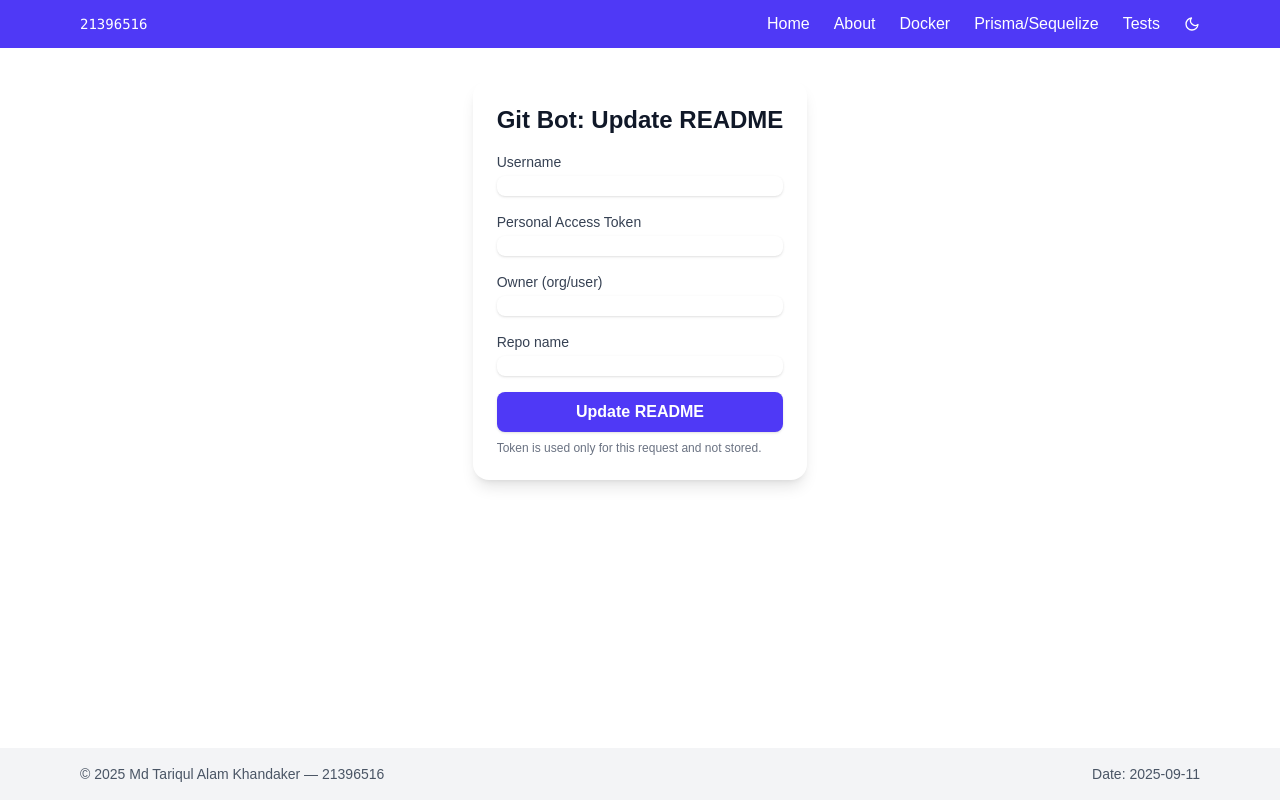
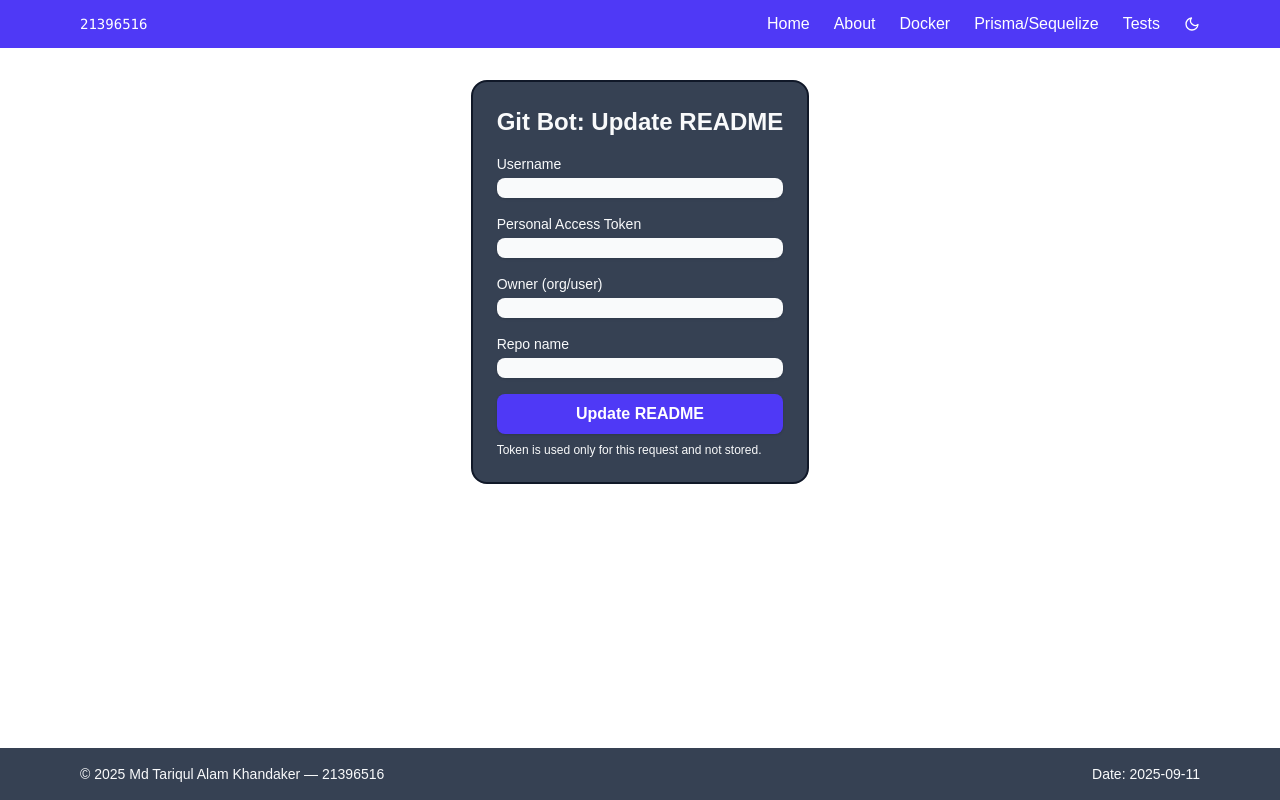
Before and after one commit to Tareq0377/my-gitbot-app, a Next.js app: page / in a window 1280 px wide. Built offline with nearby package versions, Linux system fonts and the light colour scheme.

Commit message:
dark theme updated

```diff
--- a/src/app/about/page.tsx
+++ b/src/app/about/page.tsx
@@ -1,4 +1,10 @@
 // pages/docker.tsx
 export default function About() {
-  return <div><h2 className="bg-emerald-600 text-amber-300 text-2xl dark:bg-amber-800">About (placeholder)</h2></div>;
+  return (
+    <div className="max-w-2xl mx-auto mt-8 p-6 dark:bg-white dark:text-gray-900">
+      <h2 className="text-gray-800 text-2xl">
+        Content available soon!!!
+      </h2>
+    </div>
+  );
 }
--- a/src/app/components/Footer.tsx
+++ b/src/app/components/Footer.tsx
@@ -9,7 +9,7 @@ const STUDENT_NUMBER = "21396516";
 export default function Footer() {
   const today = format(new Date(), "yyyy-MM-dd");
   return (
-    <footer className="bg-gray-100 dark:bg-gray-900 text-gray-600 dark:text-gray-300 py-4 mt-auto">
+    <footer className="bg-gray-700 dark:bg-gray-100 text-gray-50 dark:text-gray-700 py-4 mt-auto">
       <div className="max-w-6xl mx-auto px-4 text-sm flex justify-between">
         <span>&copy; {new Date().getFullYear()} {STUDENT_NAME} — {STUDENT_NUMBER}</span>
         <span>Date: {today}</span>
--- a/src/app/components/Header.tsx
+++ b/src/app/components/Header.tsx
@@ -21,7 +21,7 @@ export default function Header() {
   return (
     <header className="bg-indigo-600 text-white dark:bg-fuchsia-600">
       <div className="max-w-6xl mx-auto px-4 py-3 flex justify-between items-center">
-        <div className="font-mono text-sm">{STUDENT_NUMBER}</div>
+        <div className="font-mono text-sm"><Link href="/" onClick={() => setTab("home")} className="">{STUDENT_NUMBER} </Link></div>
         <nav>
           <button onClick={() => setOpen(!open)} className="md:hidden p-2 focus:outline-none" aria-label="Toggle menu">
             <svg width="24" height="24" fill="none" stroke="currentColor" strokeWidth="2" viewBox="0 0 24 24"><path d="M4 6h16M4 12h16M4 18h16" /></svg>
--- a/src/app/components/ThemeToggle.tsx
+++ b/src/app/components/ThemeToggle.tsx
@@ -3,7 +3,6 @@
 import{ FiSun, FiMoon} from 'react-icons/fi'
 import { useState,useEffect } from 'react'
 import { useTheme } from 'next-themes'
-import Image from 'next/image'
 
 export default function ModeToggler(){
     const [mounted, setMounted] = useState(false)
--- a/src/app/globals.css
+++ b/src/app/globals.css
@@ -1,11 +1,12 @@
 @import "tailwindcss";
+@custom-variant dark (&:where(.dark, .dark *));
 
 /* :root {
   --background: #ffffff;
   --foreground: #171717;
 } */
 
-@media (prefers-color-scheme: system) {
+@media (prefers-color-scheme: dark) {
   :root {
     --background: #0a0a0a;
     --foreground: #ededed;
--- a/src/app/layout.tsx
+++ b/src/app/layout.tsx
@@ -1,19 +1,8 @@
 import type { Metadata } from "next";
-import { Geist, Geist_Mono } from "next/font/google";
 import "./globals.css";
 import Header from "./components/Header";
 import Footer from "./components/Footer";
 import { ThemeProvider } from "./components/ThemeProvider";
-
-const geistSans = Geist({
-  variable: "--font-geist-sans",
-  subsets: ["latin"],
-});
-
-const geistMono = Geist_Mono({
-  variable: "--font-geist-mono",
-  subsets: ["latin"],
-});
 
 export const metadata: Metadata = {
   title: "Gitbot App",
@@ -28,7 +17,7 @@ export default function RootLayout({
   return (
     <html lang="en" suppressHydrationWarning>
       <body
-        className={`${geistSans.variable} ${geistMono.variable} antialiased flex flex-col min-h-screen bg-white text-gray-900 dark:bg-gray-900 dark:text-gray-100`}
+        className={`antialiased flex flex-col min-h-screen bg-white text-gray-900 dark:text-gray-50`}
       >
         <ThemeProvider attribute="class"
           defaultTheme="system"
--- a/src/app/page.tsx
+++ b/src/app/page.tsx
@@ -31,36 +31,36 @@ export default function Home() {
 
     return (
 
-        <div className="max-w-2xl mx-auto mt-8 p-6 bg-white shadow-lg rounded-2xl dark:bg-amber-400 text-emerald-600">
-            <h2 className="text-2xl font-bold mb-4 text-gray-900 dark:text-gray-100">Git Bot: Update README</h2>
+        <div className="max-w-2xl mx-auto mt-8 p-6 bg-gray-700 border-2 border-gray-900 rounded-2xl text-gray-50 dark:bg-gray-50 dark:text-gray-900">
+            <h2 className="text-2xl font-bold mb-4 text-gray-50 dark:text-gray-900">Git Bot: Update README</h2>
 
 
-            <form onSubmit={handleSubmit} className="space-y-4" aria-describedby="form-help">
+            <form onSubmit={handleSubmit} className="space-y-4 " aria-describedby="form-help">
                 <div>
-                    <label htmlFor="username" className="block text-sm font-medium text-gray-700 dark:text-gray-300">Username</label>
+                    <label htmlFor="username" className="block text-sm font-medium text-gray-50 dark:text-gray-900">Username</label>
                     <input id="username" required value={form.username} onChange={e => setForm({ ...form, username: e.target.value })}
-                        className="mt-1 block w-full rounded-lg border-gray-300 dark:border-gray-600 dark:bg-gray-700 dark:text-gray-100 shadow-sm focus:border-indigo-500 focus:ring-indigo-500 sm:text-sm" />
+                        className="mt-1 block w-full rounded-lg bg-gray-50 text-gray-700 border-gray-700 px-1.5 dark:border-gray-50 dark:bg-gray-700 dark:text-gray-100 shadow-sm focus:border-indigo-500 focus:ring-indigo-500 sm:text-sm" />
                 </div>
 
 
                 <div>
-                    <label htmlFor="token" className="block text-sm font-medium text-gray-700 dark:text-gray-300">Personal Access Token</label>
+                    <label htmlFor="token" className="block text-sm font-medium text-gray-50 dark:text-gray-900">Personal Access Token</label>
                     <input id="token" type="password" required value={form.token} onChange={e => setForm({ ...form, token: e.target.value })}
-                        className="mt-1 block w-full rounded-lg border-gray-300 dark:border-gray-600 dark:bg-gray-700 dark:text-gray-100 shadow-sm focus:border-indigo-500 focus:ring-indigo-500 sm:text-sm" />
+                        className="mt-1 block w-full rounded-lg bg-gray-50 text-gray-700 border-gray-700 px-1.5 dark:border-gray-50 dark:bg-gray-700 dark:text-gray-100 shadow-sm focus:border-indigo-500 focus:ring-indigo-500 sm:text-sm" />
                 </div>
 
 
                 <div>
-                    <label htmlFor="owner" className="block text-sm font-medium text-gray-700 dark:text-gray-300">Owner (org/user)</label>
+                    <label htmlFor="owner" className="block text-sm font-medium text-gray-50 dark:text-gray-900">Owner (org/user)</label>
                     <input id="owner" required value={form.owner} onChange={e => setForm({ ...form, owner: e.target.value })}
-                        className="mt-1 block w-full rounded-lg border-gray-300 dark:border-gray-600 dark:bg-gray-700 dark:text-gray-100 shadow-sm focus:border-indigo-500 focus:ring-indigo-500 sm:text-sm" />
+                        className="mt-1 block w-full rounded-lg bg-gray-50 text-gray-700 border-gray-700 px-1.5 dark:border-gray-50 dark:bg-gray-700 dark:text-gray-100 shadow-sm focus:border-indigo-500 focus:ring-indigo-500 sm:text-sm" />
                 </div>
 
 
                 <div>
-                    <label htmlFor="repo" className="block text-sm font-medium text-gray-700 dark:text-gray-300">Repo name</label>
+                    <label htmlFor="repo" className="block text-sm font-medium text-gray-50 dark:text-gray-900">Repo name</label>
                     <input id="repo" required value={form.repo} onChange={e => setForm({ ...form, repo: e.target.value })}
-                        className="mt-1 block w-full rounded-lg border-gray-300 dark:border-gray-600 dark:bg-gray-700 dark:text-gray-100 shadow-sm focus:border-indigo-500 focus:ring-indigo-500 sm:text-sm" />
+                        className="mt-1 block w-full rounded-lg bg-gray-50 text-gray-700 border-gray-700 px-1.5 dark:border-gray-50 dark:bg-gray-700 dark:text-gray-100 shadow-sm focus:border-indigo-500 focus:ring-indigo-500 sm:text-sm" />
                 </div>
 
 
@@ -71,7 +71,7 @@ export default function Home() {
             {status && <div role="status" aria-live="polite" className="mt-4 text-sm font-medium text-gray-900 dark:text-gray-100">{status}</div>}
 
 
-            <p id="form-help" className="mt-2 text-xs text-gray-500 dark:text-gray-400">Token is used only for this request and not stored.</p>
+            <p id="form-help" className="mt-2 text-xs text-gray-50 dark:text-gray-900">Token is used only for this request and not stored.</p>
 
         </div>
     );
```
